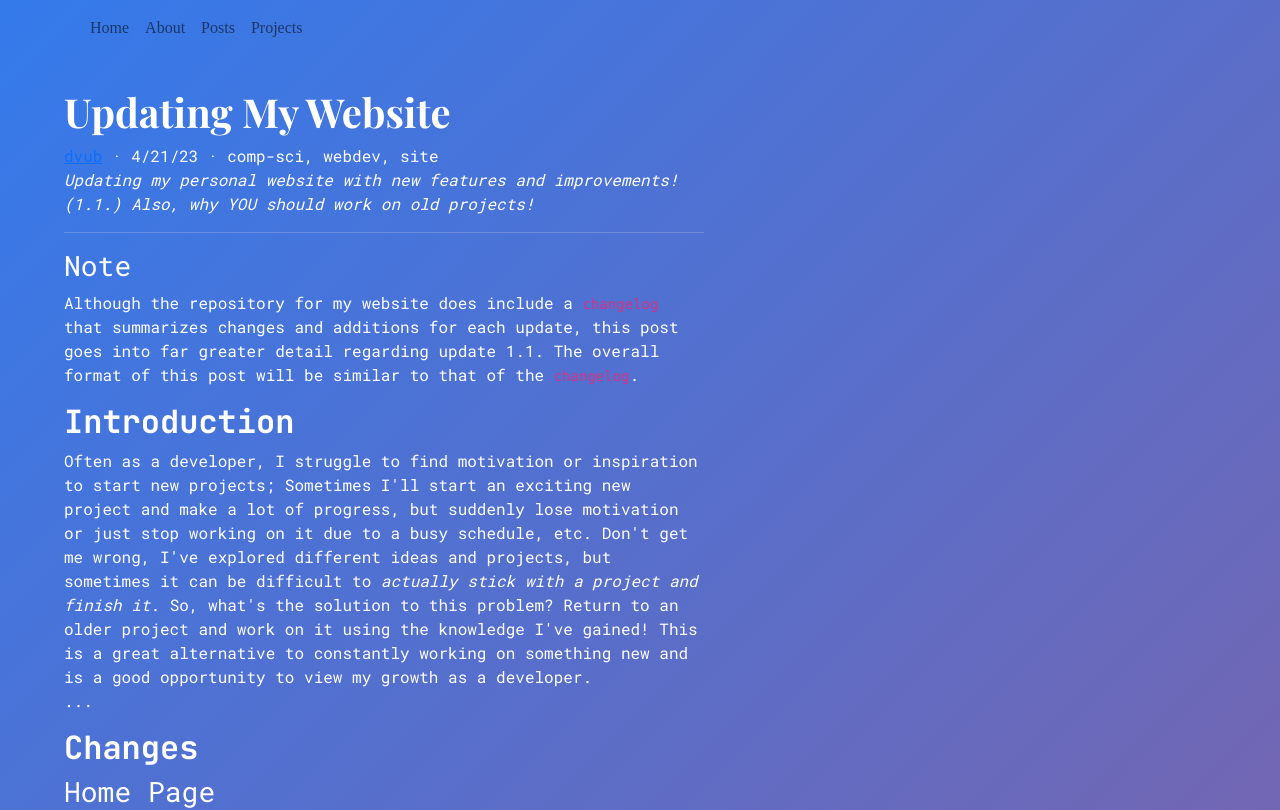
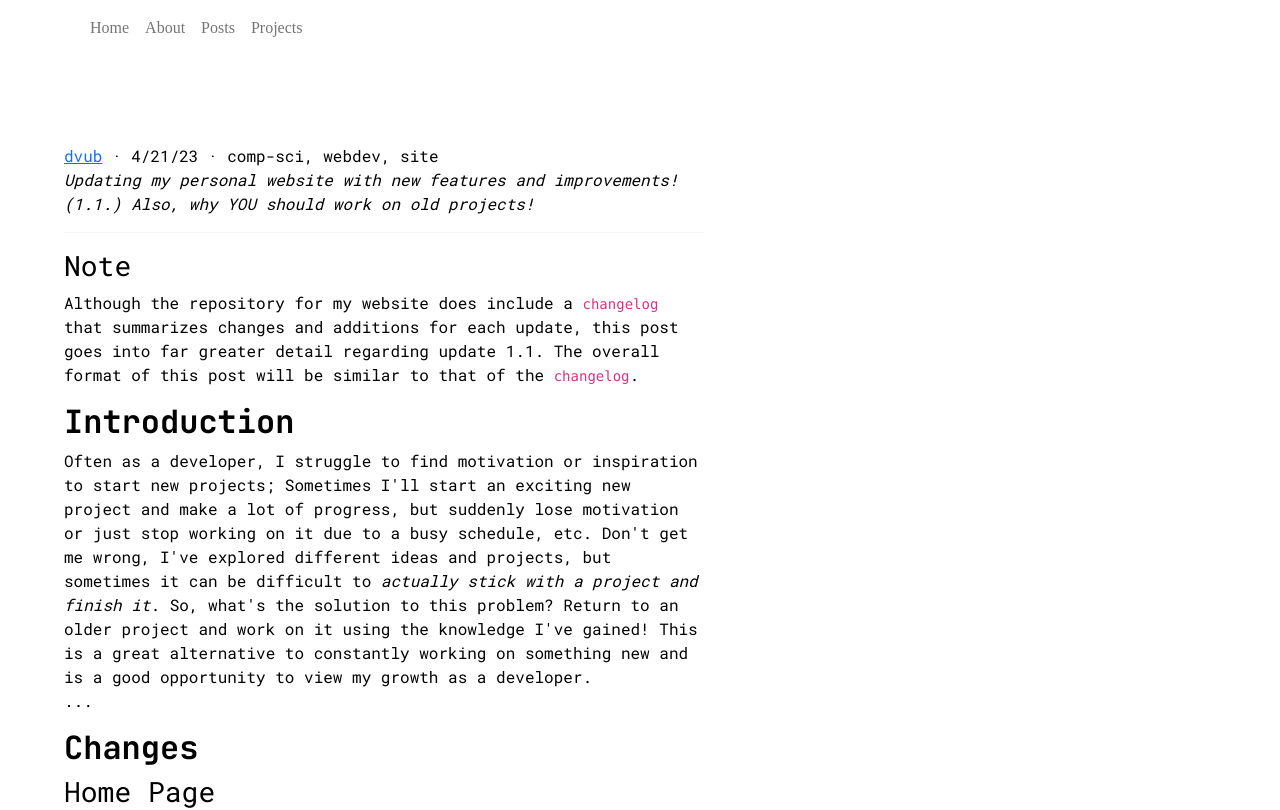
Before and after one commit to dvub/dvub-site, a Next.js app: page /posts/updating-my-site in a window 1280 px wide. Shown: the top 810 px of the page. Built offline with nearby package versions, Linux system fonts and the light colour scheme; a small style sheet from the web is missing; a web font is replaced by a local one.

Commit message:
undo unfinished styling

```diff
--- a/components/Sphere.tsx
+++ b/components/Sphere.tsx
@@ -45,7 +45,7 @@ const Cone = (args: {
           <div className='mono'>{meta.title}</div>
         </Html>
         <coneGeometry args={[1, 1.5, 3, 1]} />
-        <meshStandardMaterial wireframe={true} color='white' />
+        <meshStandardMaterial wireframe={true} color='black' />
       </mesh>
       <Line
         points={[[0, 0, 0],
@@ -54,7 +54,7 @@ const Cone = (args: {
         getObjectsByProperty={undefined}
         forceSinglePass={undefined}
         getVertexPosition={undefined}
-        color={'white'}
+        color={'black'}
       />
     </>
   );
--- a/styles/globals.css
+++ b/styles/globals.css
@@ -1,11 +1,9 @@
 html,
 body {
   font-family: Roboto Mono !important;
-  color: white !important;
+  color: black !important;
   font-size: 16px;
-
-  background: #296DA1;
-  background: linear-gradient(135deg, #347aeb, #C64B66);
+  background-color: white;
 
 
 }
@@ -15,12 +13,12 @@ h1 {
 }
 h2 {
   font-family: JetBrains Mono;
-  color: white;
+  color: black;
   font-weight: 700 !important;
 }
 .navbar-custom {
   font-family: Overpass Mono;
-  color: white;
+  color: black;
 }
 hr {
   color: #DADADA !important;
```
